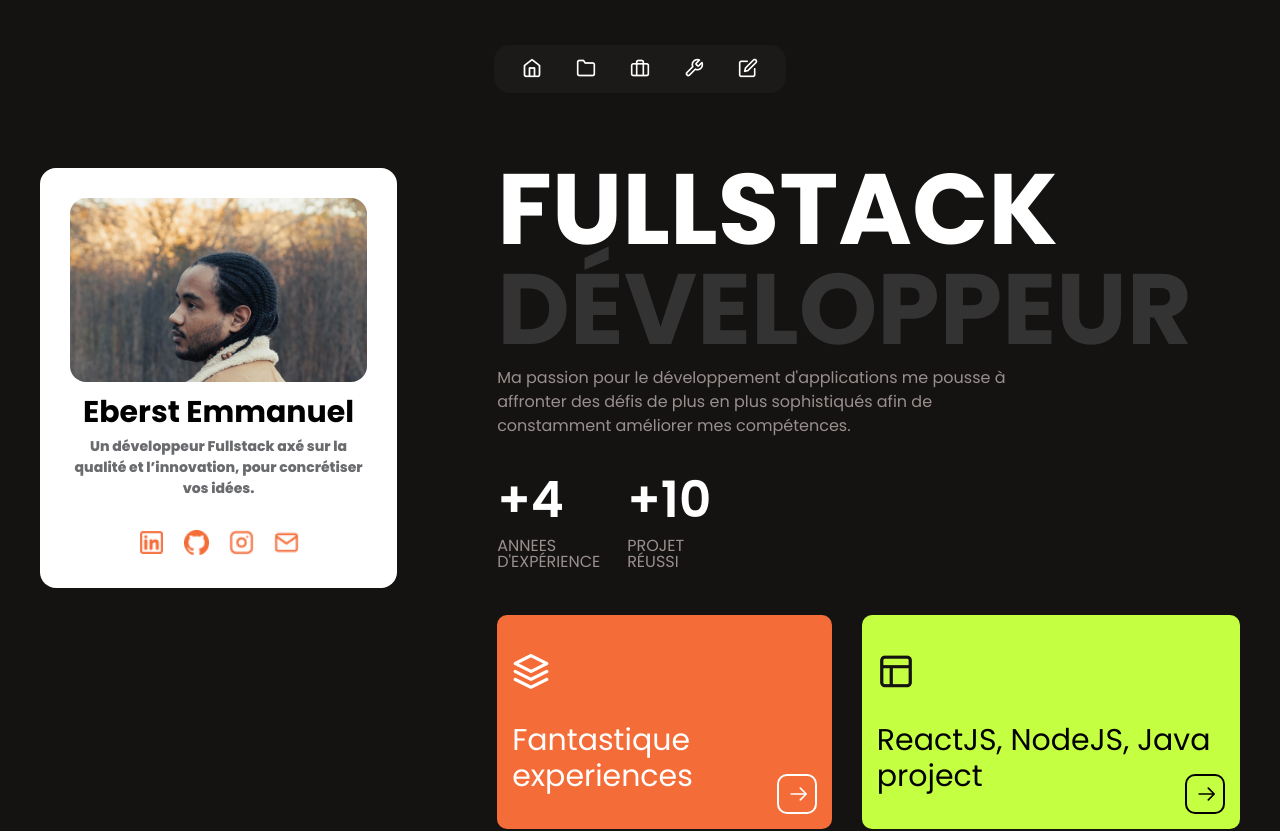
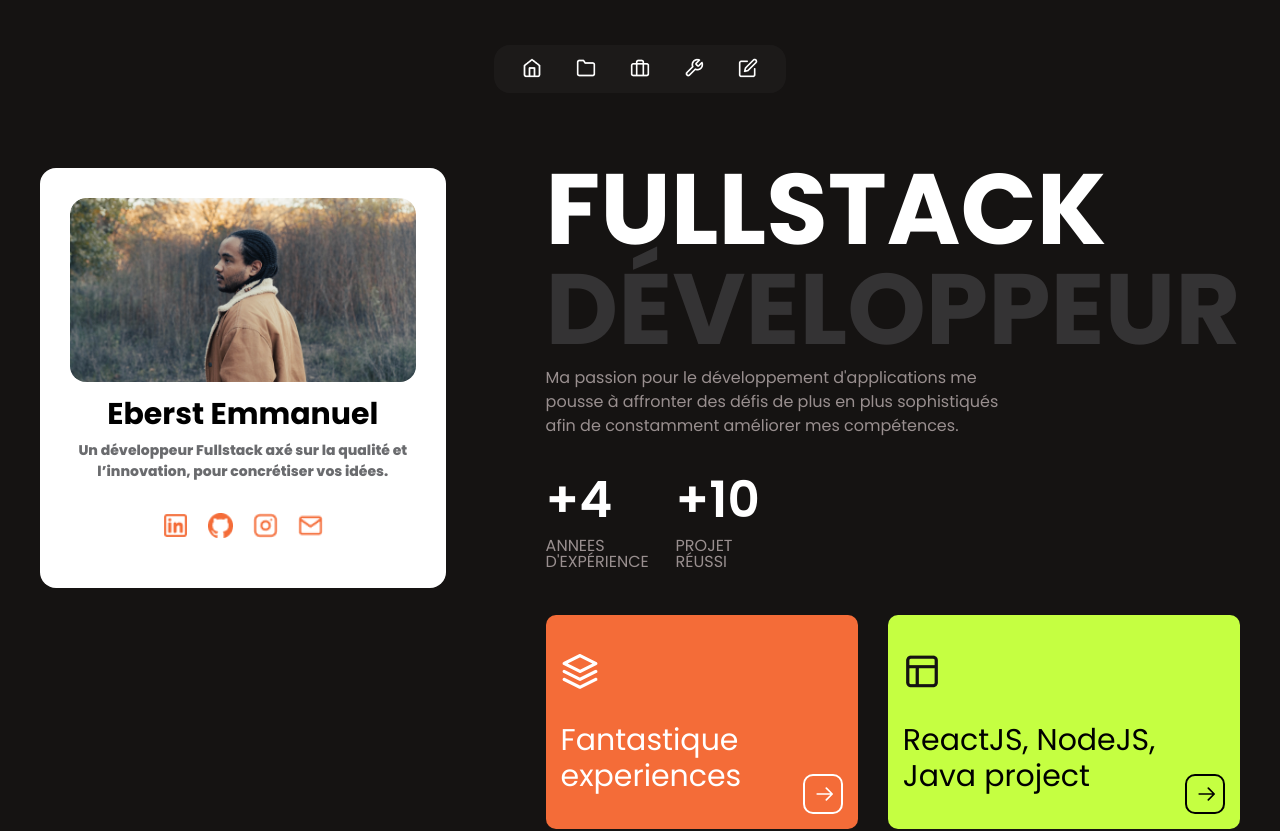
Before and after one commit to Xafree/portefolio, a React (Create React App) app: page / in a window 1280 px wide. Shown: the top 831 px of the page. Built offline with nearby package versions, Linux system fonts and the light colour scheme.

Commit message:
bug fixe mobile phone, web, and write content on french

```diff
--- a/src/compenents/card/card-profil/cardprofil.css
+++ b/src/compenents/card/card-profil/cardprofil.css
@@ -94,7 +94,7 @@
     }
 
     .personal-picture{
-        width: 200%;
+        width: 27vw;
     }
 
 }
```
